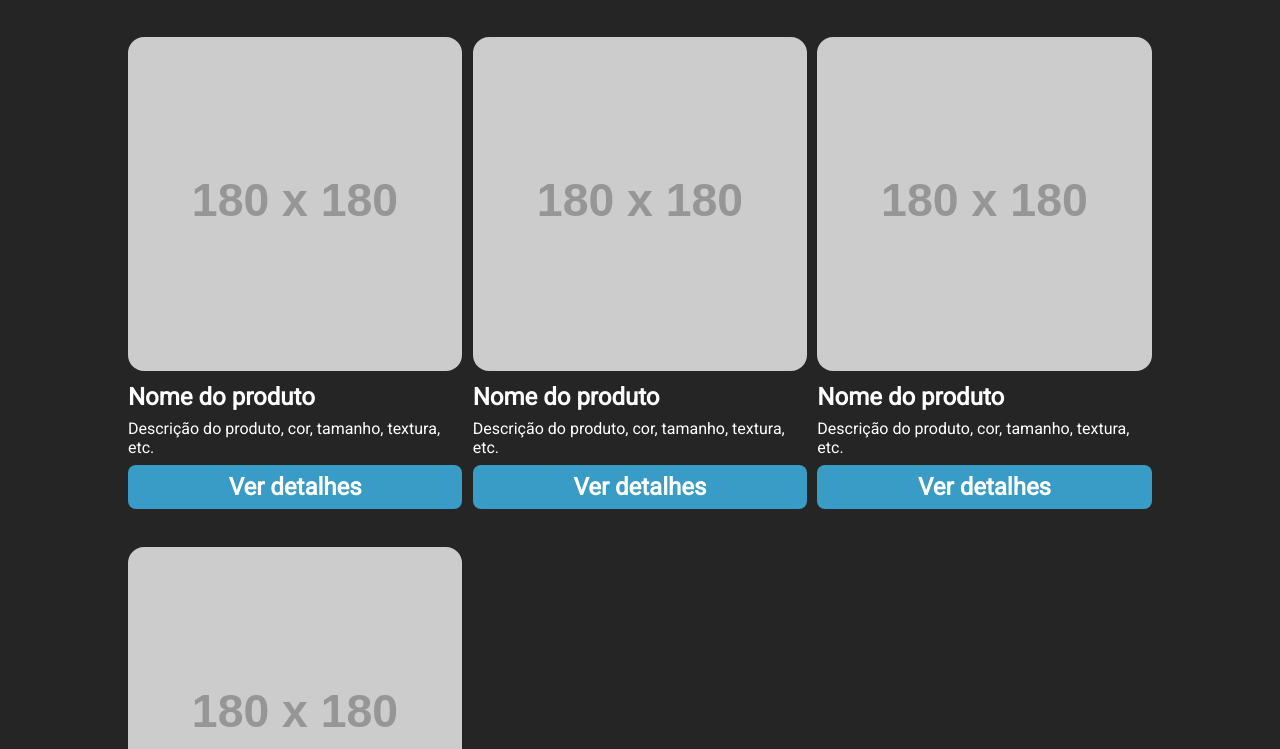
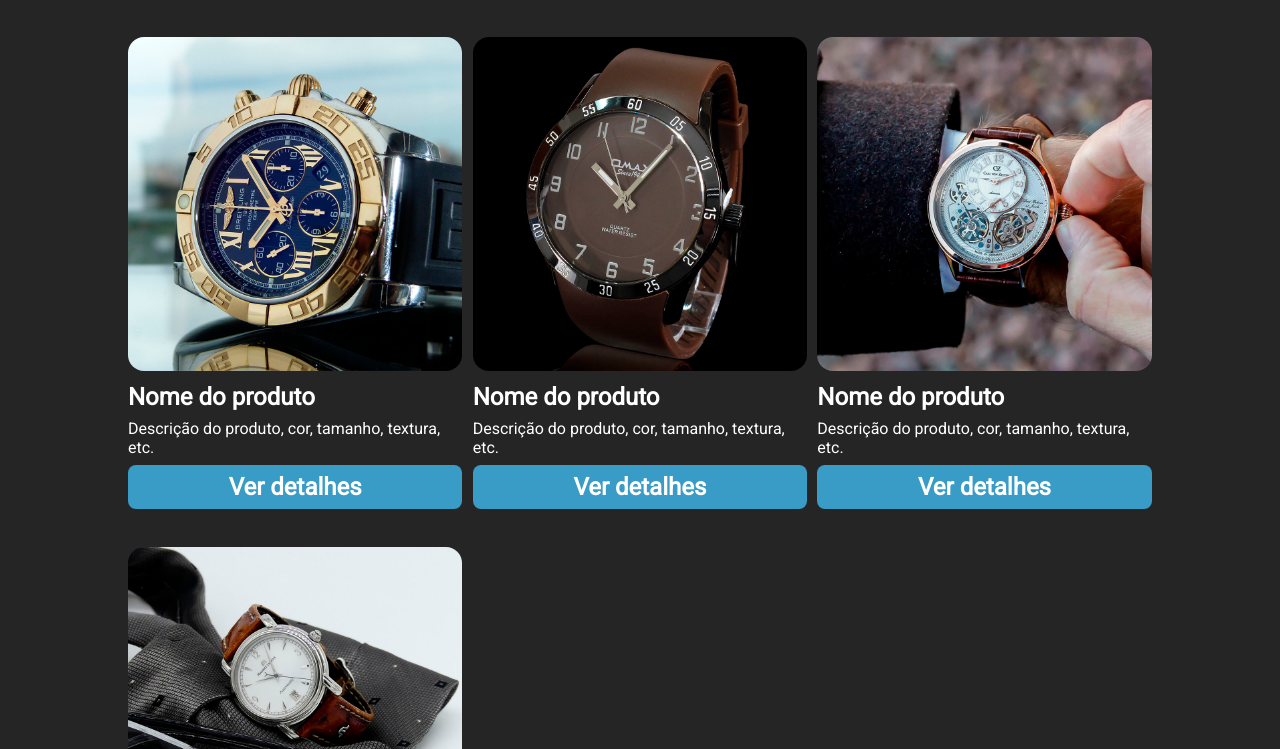
Before and after one commit to Igoroots34/exercicio_SASS, a website: page index.html in a window 1280 px wide. Shown: the part 203-952 px from the top of the page. Drawn offline with Linux system fonts and the light colour scheme; placeholder pictures from the web are drawn by us.

```diff
--- a/index.html
+++ b/index.html
@@ -34,7 +34,7 @@
             <h2>Produtos</h2>
             <ul class="products">
                 <li class="product-item">
-                    <img src="https://via.placeholder.com/180x180" />
+                    <img src="./source/images/breitling-1327165_1920.jpg" />
                     <h4>Nome do produto</h4>
                     <p>
                         Descrição do produto, cor, tamanho, textura, etc.
@@ -44,7 +44,7 @@
                     </a>
                 </li>
                 <li class="product-item">
-                    <img src="https://via.placeholder.com/180x180" />
+                    <img src="./source/images/male-watch-144648_1920.jpg" />
                     <h4>Nome do produto</h4>
                     <p>
                         Descrição do produto, cor, tamanho, textura, etc.
@@ -54,7 +54,7 @@
                     </a>
                 </li>
                 <li class="product-item">
-                    <img src="https://via.placeholder.com/180x180" />
+                    <img src="./source/images/watch-3886742_1920.jpg" />
                     <h4>Nome do produto</h4>
                     <p>
                         Descrição do produto, cor, tamanho, textura, etc.
@@ -64,7 +64,7 @@
                     </a>
                 </li>
                 <li class="product-item">
-                    <img src="https://via.placeholder.com/180x180" />
+                    <img src="./source/images/wrist-watch-2159785_1920.jpg" />
                     <h4>Nome do produto</h4>
                     <p>
                         Descrição do produto, cor, tamanho, textura, etc.
```
Also changed, not shown: source/media/breitling-1327165_1920.jpg (deleted), source/media/logo line.png (deleted), source/media/male-watch-144648_1920.jpg (deleted), source/media/watch-3886742_1920.jpg (deleted), source/media/wrist-watch-2159785_1920.jpg (deleted).
